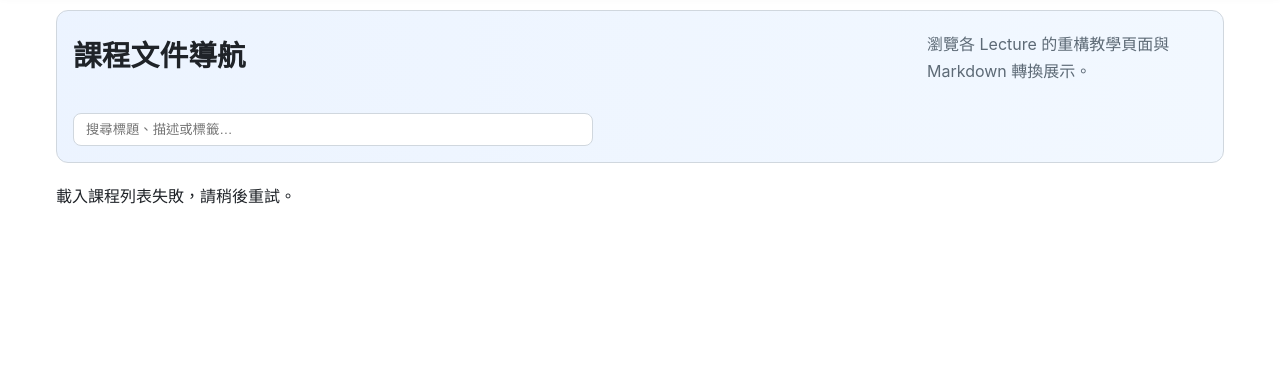
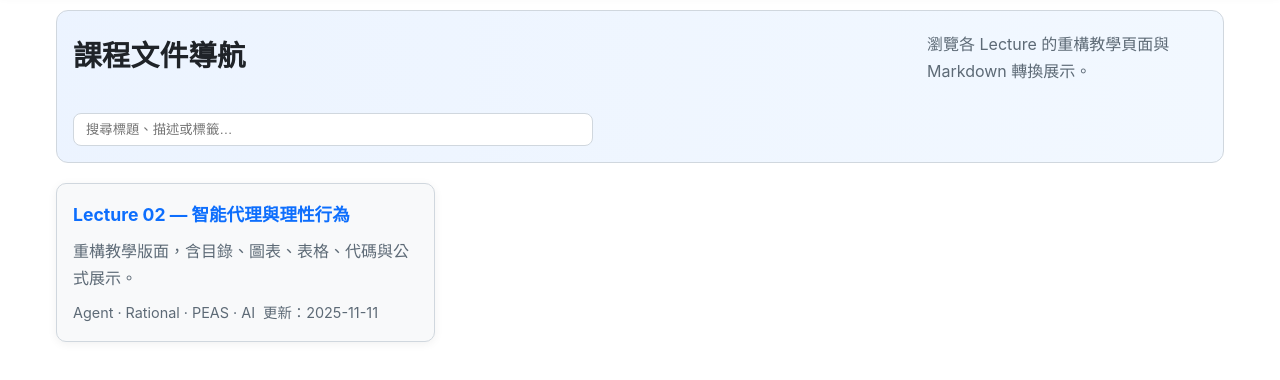
Before and after one commit to Ncw500/COMPS333F_deploy, a plain HTML site: page index.html in a window 1280 px wide. Shown: the part 56-436 px from the top of the page. Drawn offline with Linux system fonts and the light colour scheme; no server answers.

Commit message:
refactor: update paths to use relative references
Change absolute paths to relative paths in lectures.json, index.html and home.js to make the project more portable and compatible with GitHub Pages

```diff
--- a/assets/js/home.js
+++ b/assets/js/home.js
@@ -69,7 +69,8 @@
     const container = document.getElementById('lecture-list');
     const search = document.getElementById('search');
     try {
-      const items = await fetchLectures('/deployed/lectures.json');
+      // 改為相對路徑，兼容 GitHub Pages 專案頁面
+      const items = await fetchLectures('lectures.json');
       renderLectures(items, container);
       if (search) attachSearch(items, search, container);
     } catch (e) {
--- a/index.html
+++ b/index.html
@@ -13,7 +13,7 @@
     <header class="site-header" role="banner">
       <div class="header-inner">
         <div class="brand">
-          <a href="/deployed/index.html" class="brand-link" aria-label="返回首頁">COMPS333F</a>
+          <a href="index.html" class="brand-link" aria-label="返回首頁">COMPS333F</a>
           <span class="brand-sub">文件導航</span>
         </div>
         <div class="actions">
--- a/lectures.json
+++ b/lectures.json
@@ -3,7 +3,7 @@
     "id": "lecture02",
     "title": "Lecture 02 — 智能代理與理性行為",
     "description": "重構教學版面，含目錄、圖表、表格、代碼與公式展示。",
-    "path": "/deployed/lecture02.html",
+    "path": "lecture02.html",
     "tags": ["Agent", "Rational", "PEAS", "AI"],
     "updated": "2025-11-11"
   }
```
